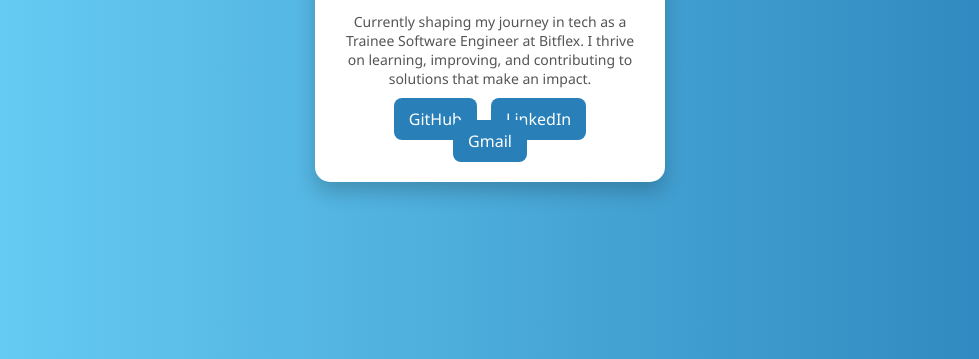
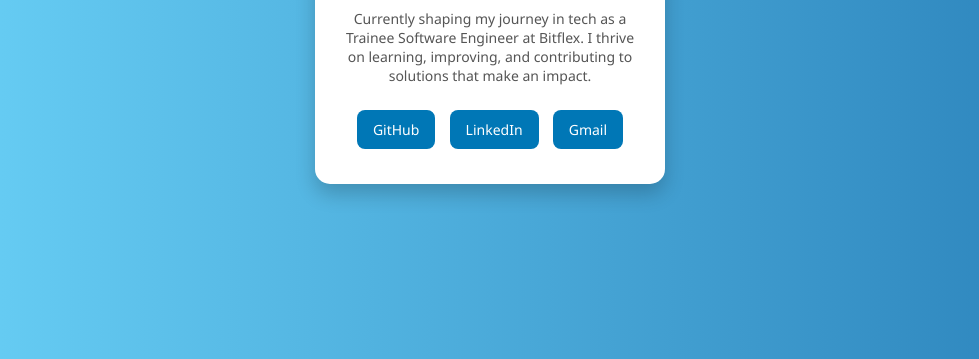
Before and after one commit to Bhanu7569/my-profile, a plain HTML site: page index.html in a window 1280 px wide. Shown: the part 441-800 px from the top of the page, without its empty margins (150-1129 px from the left). Drawn offline with Linux system fonts and the light colour scheme.

Commit message:
Update index.css

```diff
--- a/index.css
+++ b/index.css
@@ -47,16 +47,22 @@ body {
   margin-bottom: 20px;
 }
 
+.social-links {
+  margin-top: 20px;
+}
+
 .social-links a {
   text-decoration: none;
   color: white;
-  background-color: #2980b9;
-  padding: 10px 15px;
-  margin: 0 5px;
+  background-color: #0077b6;
+  padding: 10px 16px;
+  margin: 5px;
   border-radius: 8px;
-  transition: background 0.3s;
+  display: inline-block;
+  transition: background 0.3s ease;
+  font-size: 14px;
 }
 
 .social-links a:hover {
-  background-color: #1c5980;
+  background-color: #023e8a;
 }
```
